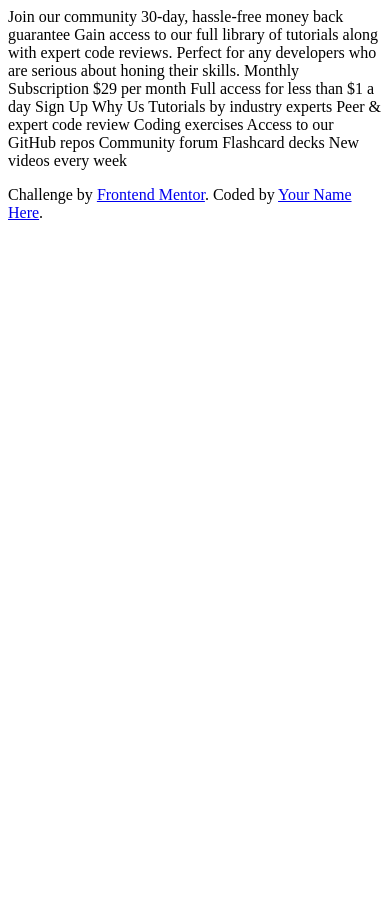
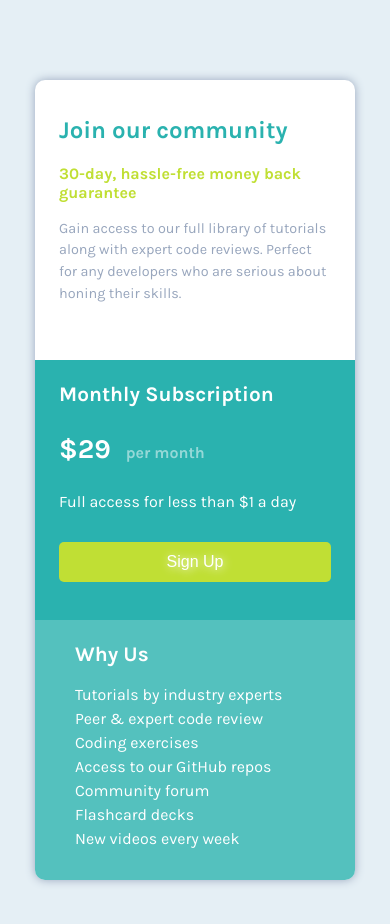
Before and after one commit to MartDub/Frontmentor-project2, a plain HTML site: page index.html in a window 390 px wide. Before the commit the page ends 844 px from the top, so only its background shows below. Drawn offline with Linux system fonts and the light colour scheme.

Commit message:
Desktop ok Responsive ok

```diff
--- a/index.html
+++ b/index.html
@@ -5,42 +5,83 @@
   <meta name="viewport" content="width=device-width, initial-scale=1.0"> <!-- displays site properly based on user's device -->
 
   <link rel="icon" type="image/png" sizes="32x32" href="./images/favicon-32x32.png">
+  <link rel="stylesheet" href="./style.css"/>
+  <link rel="preconnect" href="https://fonts.gstatic.com">
+  <link href="https://fonts.googleapis.com/css2?family=Karla:wght@400;700&display=swap" rel="stylesheet">
 
   <title>Frontend Mentor | Single Price Grid Component</title>
 
 
 </head>
 <body>
+
+
+  <section class="content">
+
+        <div class="header general">
+
+            <h1>
               Join our community
+            </h1>
 
+              <p id="text1">
                 30-day, hassle-free money back guarantee
+              </p>
 
+              <p id="text2">
                 Gain access to our full library of tutorials along with expert code reviews.
                 Perfect for any developers who are serious about honing their skills.
+              </p>
 
+        </div>
+
+
+      <div id="belowpart">
+
+        <div  id="leftpart">
+
+            <h2>
               Monthly Subscription
+            </h2>
 
-  &dollar;29 per month
+              <p id="text3">
+                &dollar;29 <span>per month</span>
+              </p>
 
+              <p id="text4">
                 Full access for less than &dollar;1 a day
+              </p>
 
+                <button class="button">
                   Sign Up
+                </button>
 
+        </div>
+
+        <div  id="rightpart">
+
+            <h2>
               Why Us
+            </h2>
 
-  Tutorials by industry experts
-  Peer &amp; expert code review
-  Coding exercises
-  Access to our GitHub repos
-  Community forum
-  Flashcard decks
-  New videos every week
+              <ul>
+                <li>Tutorials by industry experts</li>
+                <li>Peer &amp; expert code review</li>
+                <li>Coding exercises</li>
+                <li>Access to our GitHub repos</li>
+                <li>Community forum</li>
+                <li>Flashcard decks</li>
+                <li>New videos every week</li>
+              </ul>
 
-  <footer>
-    <p class="attribution">
-      Challenge by <a href="https://www.frontendmentor.io?ref=challenge" target="_blank">Frontend Mentor</a>.
-      Coded by <a href="#">Your Name Here</a>.
-    </p>
-  </footer>
+        </div>
+
+      </div>
+
+
+
+  </section>
+
+
 </body>
 </html>
--- /dev/null
+++ b/style.css
@@ -0,0 +1,252 @@
+/*font-family: 'Karla', sans-serif;*/
+
+
+/* General*/
+:root{
+
+    --cyan:hsl(179, 62%, 43%);
+    --yellow:hsl(71, 73%, 54%);
+    --gray:hsl(204, 43%, 93%);
+    --blue:hsl(218, 22%, 67%);
+}
+
+html{
+
+    background-color: var(--gray);
+}
+
+.content{
+
+    font-family: 'Karla', sans-serif;
+    width: 800px;
+    height: 500px;
+    margin: auto;
+    margin-top: 10rem;
+    margin-bottom: 10rem;
+    background-color: white;
+    border-radius: 10px;
+    box-shadow: 0px 0px 10px 0px var(--blue);
+}
+
+
+
+/* Header*/
+
+.header{
+
+
+    padding: 1rem 2rem 0rem 2rem;
+    margin: auto;
+    height: 40%;
+
+
+}
+
+.header h1{
+
+    color: var(--cyan);
+    font-weight: 700;
+}
+
+
+#text1{
+
+    color:var(--yellow);
+    font-weight: 700;
+    font-size: 1.2rem;
+}
+
+#text2{
+
+    width: 90%;
+    line-height: 150%;
+    color: var(--blue);
+    font-size: 1.2rem;
+}
+
+/*Below Part*/
+
+#belowpart{
+
+   display: flex;
+    height: 57%;
+
+
+}
+
+#leftpart{
+
+    background-color:var(--cyan);
+    flex: 1;
+    color: white;
+    padding: 1rem 0rem 0rem 2.5rem;
+    border-radius:  0px 0px 0px 10px;
+
+}
+
+#leftpart h2{
+
+    font-size: 1.3rem;
+}
+
+
+
+#text3{
+
+    font-size: 1.7rem;
+    font-weight: 700;
+    padding-right: 0.5rem;
+    color: white;
+
+
+}
+
+#text3 span{
+
+    opacity: 0.5;
+    font-size: 1rem;
+    padding-left: 0.5rem;
+}
+
+#text4{
+
+    font-size: 1.2rem;
+    font-weight: 300;
+    padding-bottom: 0.5rem;
+    padding-top: 0;
+
+}
+
+.button{
+    margin: auto;
+    width: 80%;
+    background-color: var(--yellow);
+    color: white;
+    border-radius: 5px;
+    height: 50px;
+    text-shadow: 1px 1px 10px;
+    border: none;
+    font-size: 1.2rem;
+
+}
+
+
+
+
+#rightpart{
+    background-color: var(--cyan);
+    opacity: 0.8;
+    flex: 1;
+    color: white;
+    padding: 1rem 0rem 0rem 2.5rem;
+    border-radius:  0px 0px 10px 0px;
+    line-height: 150%;
+
+}
+
+#rightpart h2{
+
+    font-size: 1.3rem;
+}
+
+#rightpart ul{
+
+    padding-left: 0;
+}
+
+
+#rightpart ul li{
+
+    list-style-type: none;
+    font-weight: 300;
+
+}
+
+
+@media all and (max-width:800px){
+
+
+
+    .content{
+
+        width: 320px;
+        height: 800px;
+        margin: auto;
+        margin-top: 5rem;
+        margin-bottom: 5rem;
+
+    }
+
+
+    .header{
+
+
+        padding: 1rem 1.5rem 0rem 1.5rem;
+        margin: auto;
+        height: 33%;
+    }
+
+
+    #text1{
+
+
+
+        font-size: 1rem;
+    }
+
+    #text2{
+
+        width: 100%;
+        line-height: 150%;
+        font-size: 0.9rem;
+    }
+
+
+
+    #belowpart{
+
+        flex-direction: column;
+        height: 65%;
+
+
+     }
+
+     #leftpart{
+
+        padding: 0.3rem 1.5rem 0rem 1.5rem;
+        border-radius:  0px 0px 0px 0px;
+
+    }
+
+
+    #text4{
+
+        font-size: 1rem;
+        padding-bottom: 0.9rem;
+
+    }
+
+
+    .button{
+        display: block;
+        text-align: center;
+        width: 100%;
+        height: 40px;
+        font-size: 1rem;
+        margin-bottom: 1rem;
+
+    }
+
+
+    #rightpart{
+
+        padding: 0.3rem 0rem 0rem 2.5rem;
+        border-radius:  0px 0px 10px 10px;
+        line-height: 150%;
+
+
+    }
+
+
+
+}
```
Lines whose indentation alone changed are shown as unchanged.
